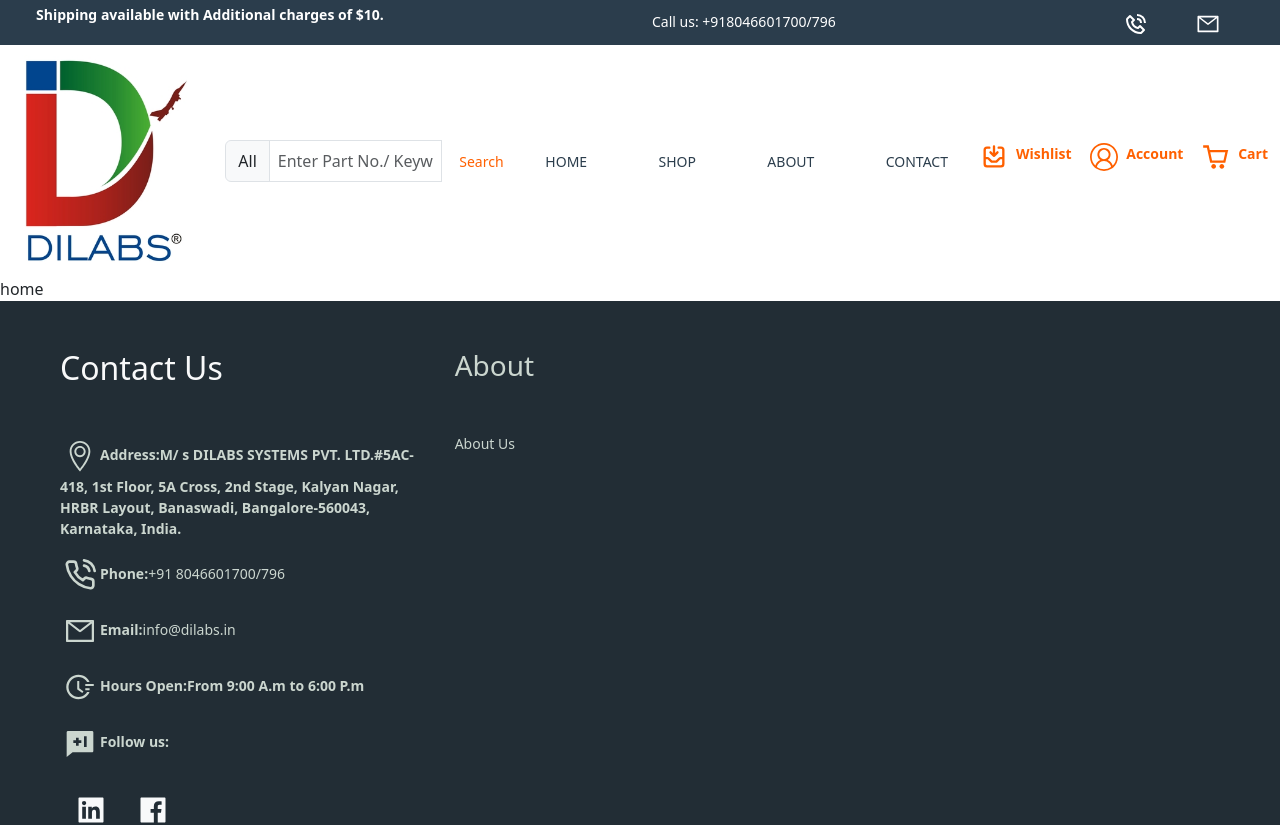
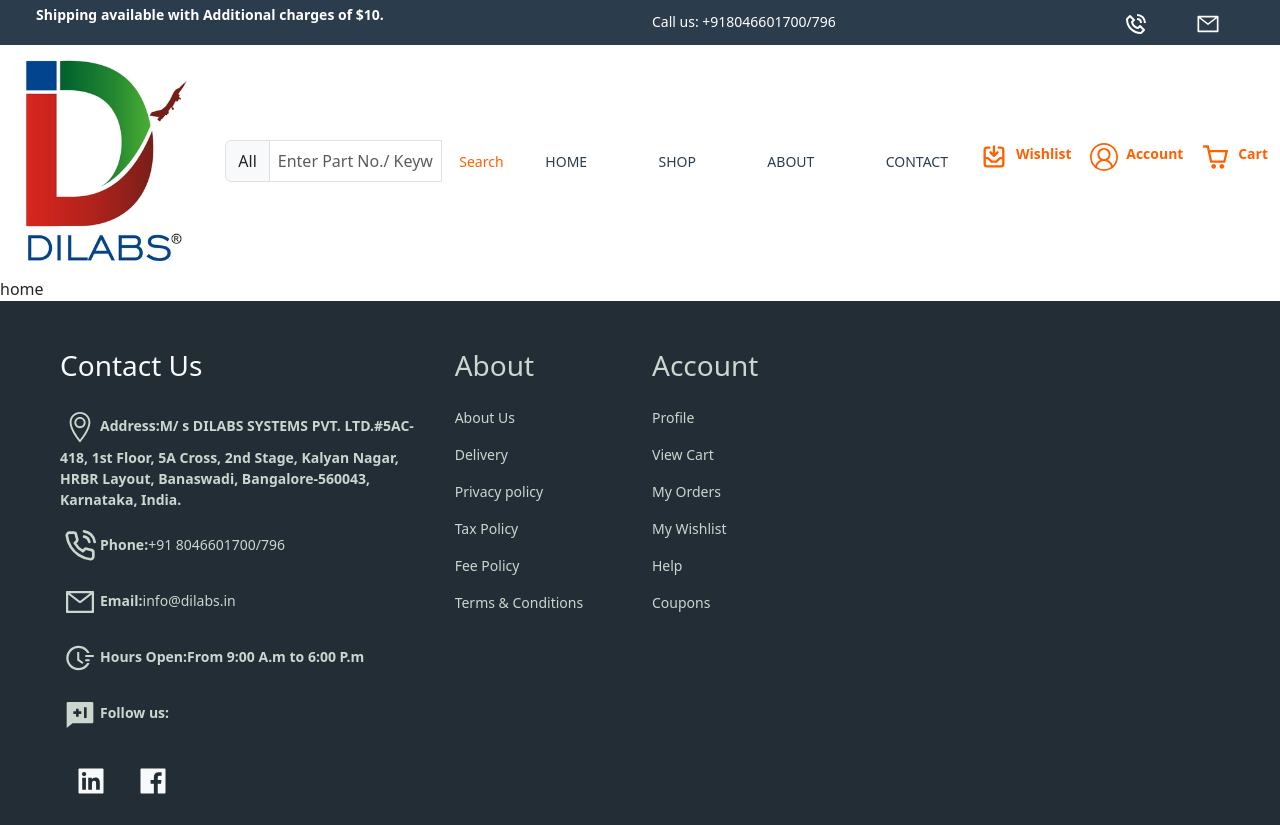
Before and after one commit to DILABS-WEB/Dilabs_Product, a React (Vite) app: page / in a window 1280 px wide. Shown: the top 825 px of the page. Built offline with nearby package versions, Linux system fonts and the light colour scheme.

Commit message:
footer updated with contact us, about and account

```diff
--- a/src/App.css
+++ b/src/App.css
@@ -115,6 +115,9 @@ animation-timing-function:linear;
   color: var(--search);
 
 }
+.social-icons a{
+  color: var(--search);
+}
 /*   Header End Here  */
 
 
--- a/src/components/footer.jsx
+++ b/src/components/footer.jsx
@@ -11,7 +11,7 @@ const footer = () => {
     <div className="container-xxl">
       <div className="row">
         <div className="col-4 d-flex flex-column ">
-          <h2 className='mb-5 text-light'>Contact Us</h2>
+          <h3 className='mb-4 text-light'>Contact Us</h3>
           <div className="footer-details">
           <p className='mb-3  fw-b'><b><TfiLocationPin className='fs-2 m-1'/></b><b >Address:</b><b>M/ s DILABS SYSTEMS PVT. LTD.#5AC-418, 1st Floor, 5A Cross, 2nd Stage, Kalyan Nagar, HRBR Layout, Banaswadi, Bangalore-560043, Karnataka, India.</b></p>
 
@@ -28,14 +28,30 @@ const footer = () => {
           </div>
           </div>
           <div className='col-2'>
-            <h3 className='mb-5'> About</h3>
-            <div className="footer-details">
+            <h3 className='mb-4'> About</h3>
+            <div className="footer-details d-flex flex-column ">
               <Link to='https://dilabs.in/about-us/ target="_blank"' className='mb-3'>About Us</Link>
+              <Link to='https://dilabs.in/about-us/ target="_blank"' className='mb-3'>Delivery</Link>
+              <Link to='https://dilabs.in/about-us/ target="_blank"' className='mb-3'>Privacy policy</Link>
+              <Link to='https://dilabs.in/about-us/ target="_blank"' className='mb-3'>Tax Policy</Link>
+              <Link to='https://dilabs.in/about-us/ target="_blank"' className='mb-3'>Fee Policy</Link>
+              <Link to='https://dilabs.in/about-us/ target="_blank"' className='mb-3'>Terms & Conditions</Link>
+            </div>
+          </div>
+          <div className='col-2'>
+            <h3 className='mb-4'> Account</h3>
+            <div className="footer-details d-flex flex-column ">
+              <Link to='https://dilabs.in/about-us/ target="_blank"' className='mb-3'>Profile</Link>
+              <Link to='https://dilabs.in/about-us/ target="_blank"' className='mb-3'>View Cart</Link>
+              <Link to='https://dilabs.in/about-us/ target="_blank"' className='mb-3'>My Orders</Link>
+              <Link to='https://dilabs.in/about-us/ target="_blank"' className='mb-3'>My Wishlist</Link>
+              <Link to='https://dilabs.in/about-us/ target="_blank"' className='mb-3'>Help</Link>
+              <Link to='https://dilabs.in/about-us/ target="_blank"' className='mb-3'>Coupons</Link>
             </div>
           </div>
         </div>
         <hr />
-        <div className="row d-flex">
+        <div className="row d-flex justify-content-between">
           <div className="col-9">
             <Link  to="https://abhishekkumar-portfolio.github.io/Portfolio/" target="_blank"><p>&copy;Developed by Abhishek Kumar @ 2023</p></Link>
           </div>
```
